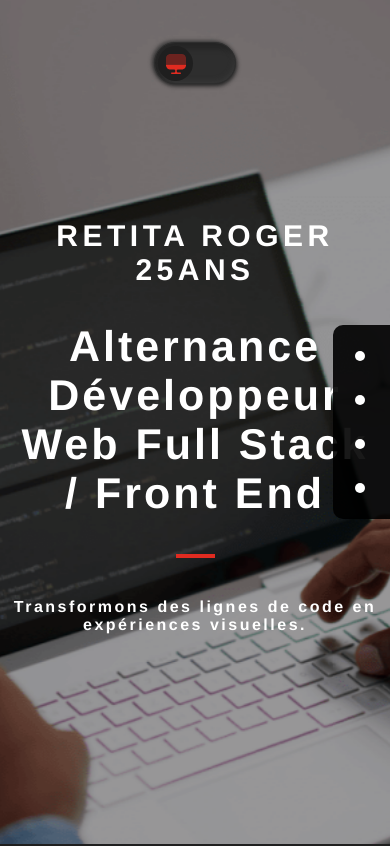
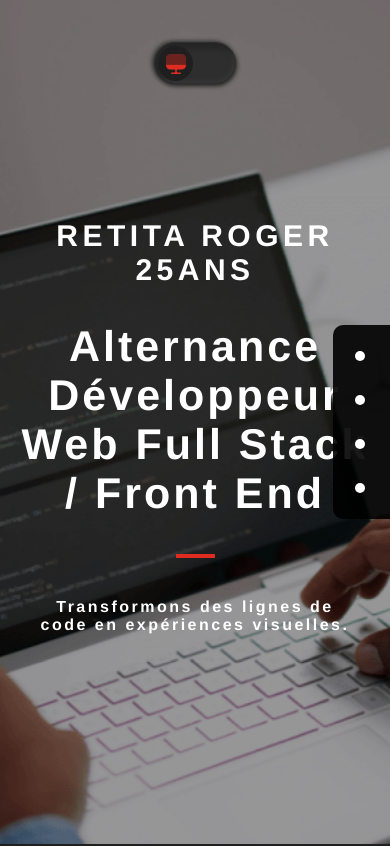
Before and after one commit to rogerK2RK/portfolio, a React (Vite) app: page / in a window 390 px wide. Shown: the top 846 px of the page. Built offline with nearby package versions, Linux system fonts and the light colour scheme.

Commit message:
correction first days after deploy

```diff
--- a/src/index.css
+++ b/src/index.css
@@ -193,6 +193,15 @@ hr {
 }
 
 @media (max-width: 767px) {
+
+  .first-section-content p {
+    padding: 0 10% ! important;
+  }
+
+  .portfolio-head-content p {
+    padding: 0 11%  ! important;
+  }
+
   .one-box-content, .bx-group-comp {
     width: 100% ! important;
     padding: 0px 13%;
--- a/src/pages/web/index.jsx
+++ b/src/pages/web/index.jsx
@@ -80,7 +80,7 @@ function Web() {
           <h2 className='animated-title'>SKILLS</h2>
           <div className='skills-section-bx-contents'>
             <div className='one-box-content'>
-              <h3><img src={iconbrush} alt="icon de crayon" />Design + Dévelopepment</h3>
+              <h3><img src={iconbrush} alt="icon de crayon" />Design + Développement</h3>
               <p>Des designs épurés et modernes, optimisés pour les performances, le référencement, et la conversion des utilisateurs en clients.</p>
             </div>
             <div className='one-box-content'>
```
